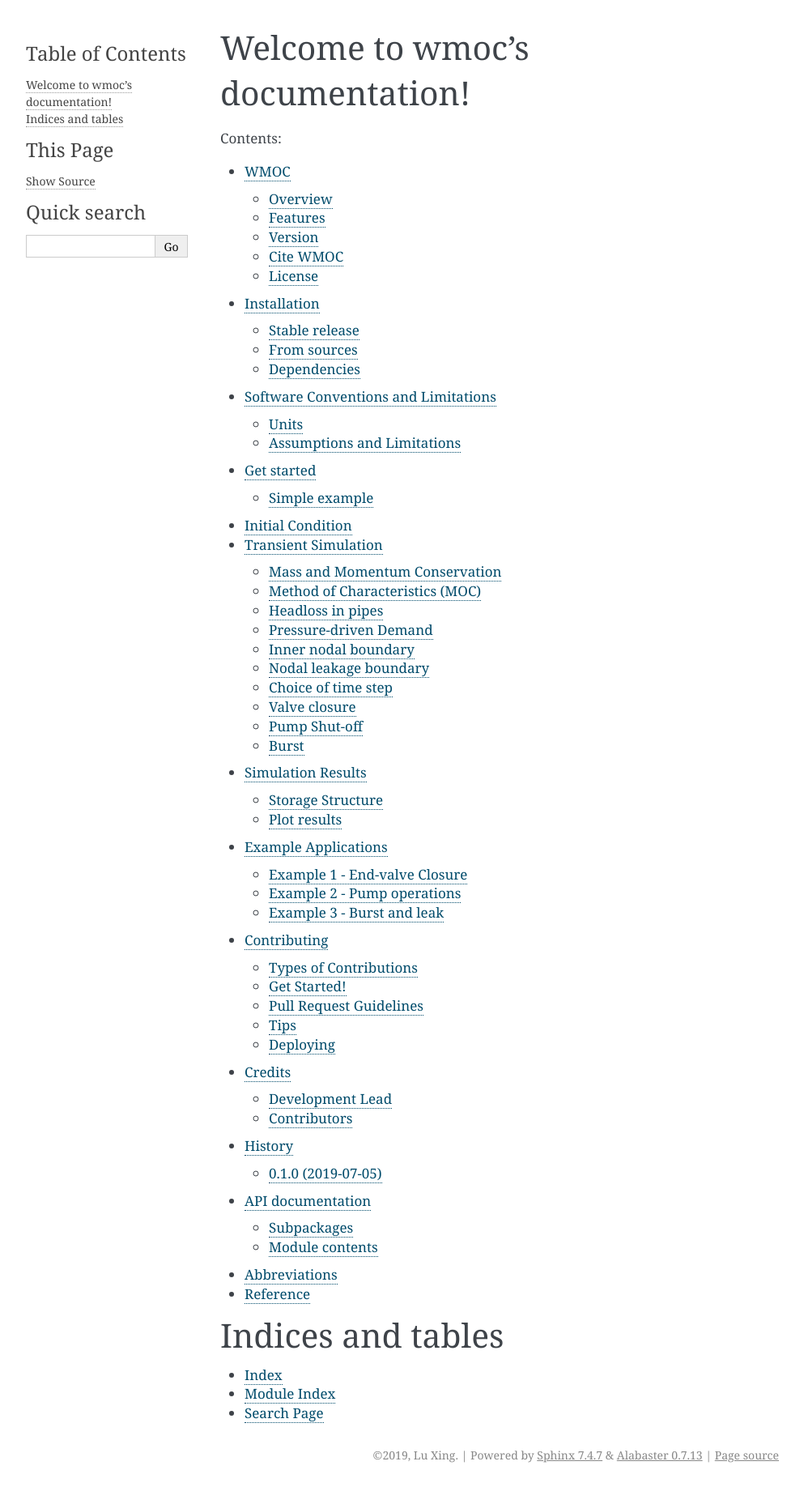
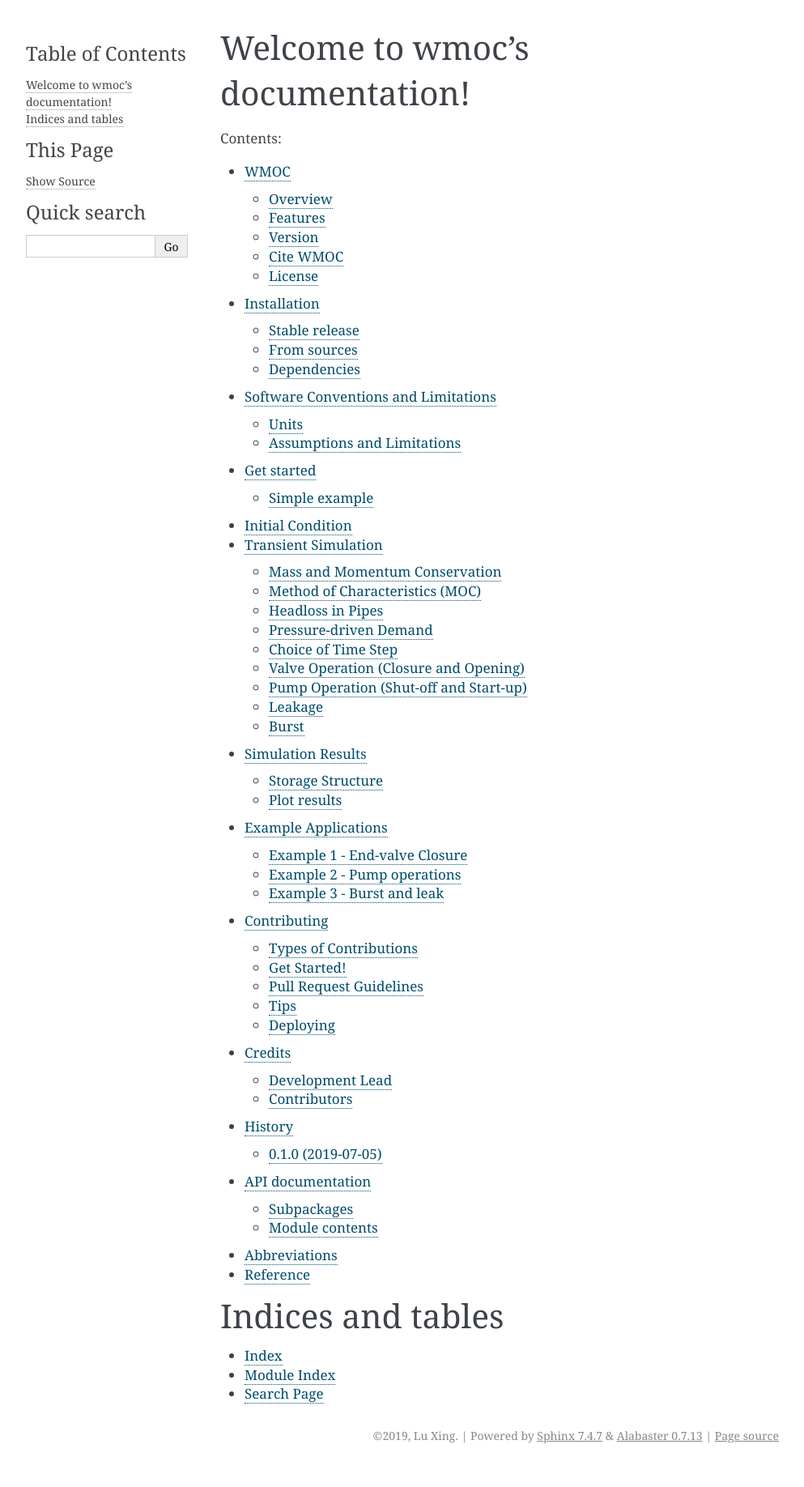
Before and after one commit to glorialulu/TSNet, a Sphinx documentation site: the page built from docs/index.rst, in a window 1280 px wide. Shown: the whole page at 81% size, without its empty margins (148-1141 px from the left). Built offline with Sphinx 7.4.7, drawn with Linux system fonts in a browser that asks for light colours; after the commit the page ends 1812 px from its top, so only the background shows below that.

```diff
--- a/docs/transient.rst
+++ b/docs/transient.rst
@@ -85,33 +85,33 @@ It should be noted that if the head is negative, the demand flow will be
 treated zero, assuming that a backflow preventer exists on each node.
 
 
-
-Inner nodal boundary
---------------------
+Choice of Time Step
+-----------------------
 
 
 
 
-Nodal leakage boundary
-----------------------
 
 
 
 
-Choice of time step
------------------------
 
 
 
-Valve closure
---------------
+Valve Operation (Closure and Opening)
+-------------------------------------
 Simulate valve closure
 
 
 
-Pump Shut-off
---------------
+Pump Operation (Shut-off and Start-up)
+--------------------------------------
 simulate pump controlled shut-off
+
+
+
+Leakage
+--------
 
 
 
```
Also changed, not shown: other parts of docs/transient.rst (+2 -2 lines), docs/examples.rst (+37 -14 lines), docs/figures/Tnet3.PNG, docs/figures/tnet3_burst.png, docs/figures/tnet3_leak.png, docs/figures/tnet3_multi.png (added), docs/figures/tnet3_pipe.png, 3 other files.
